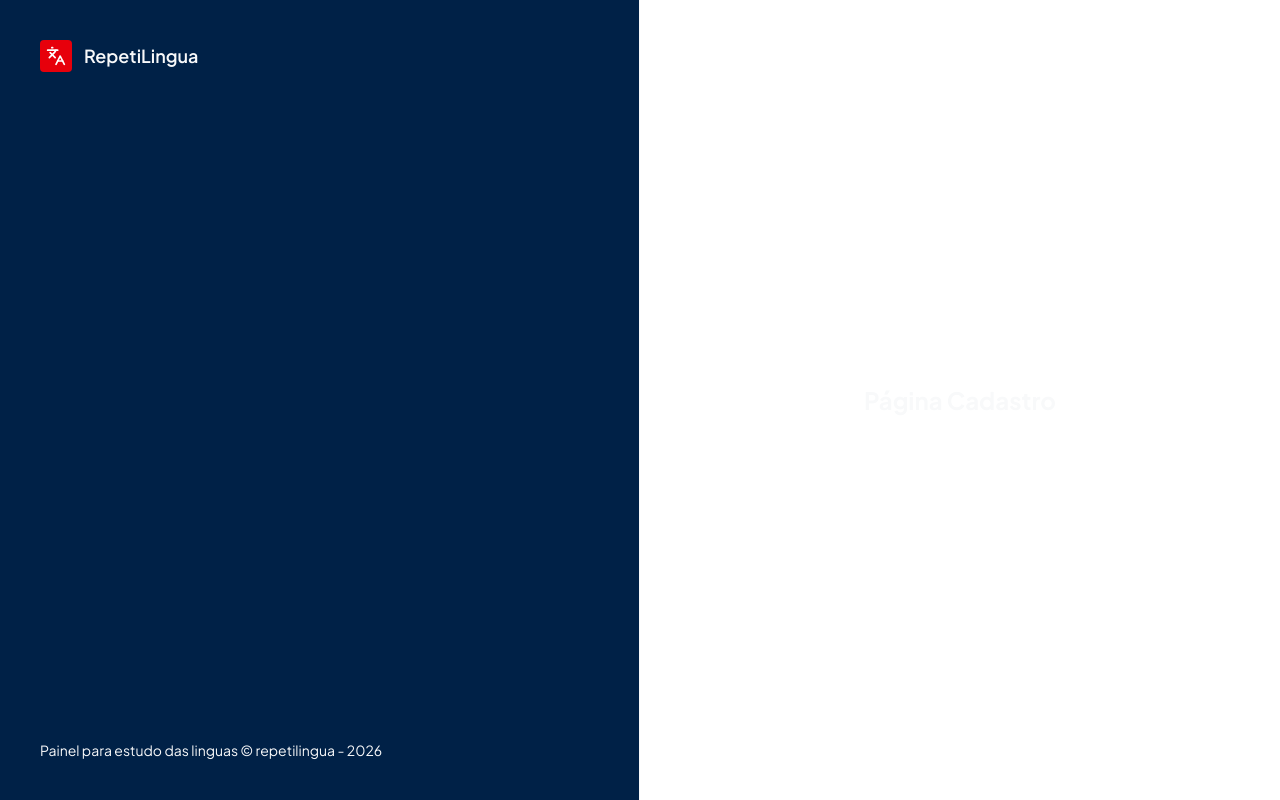
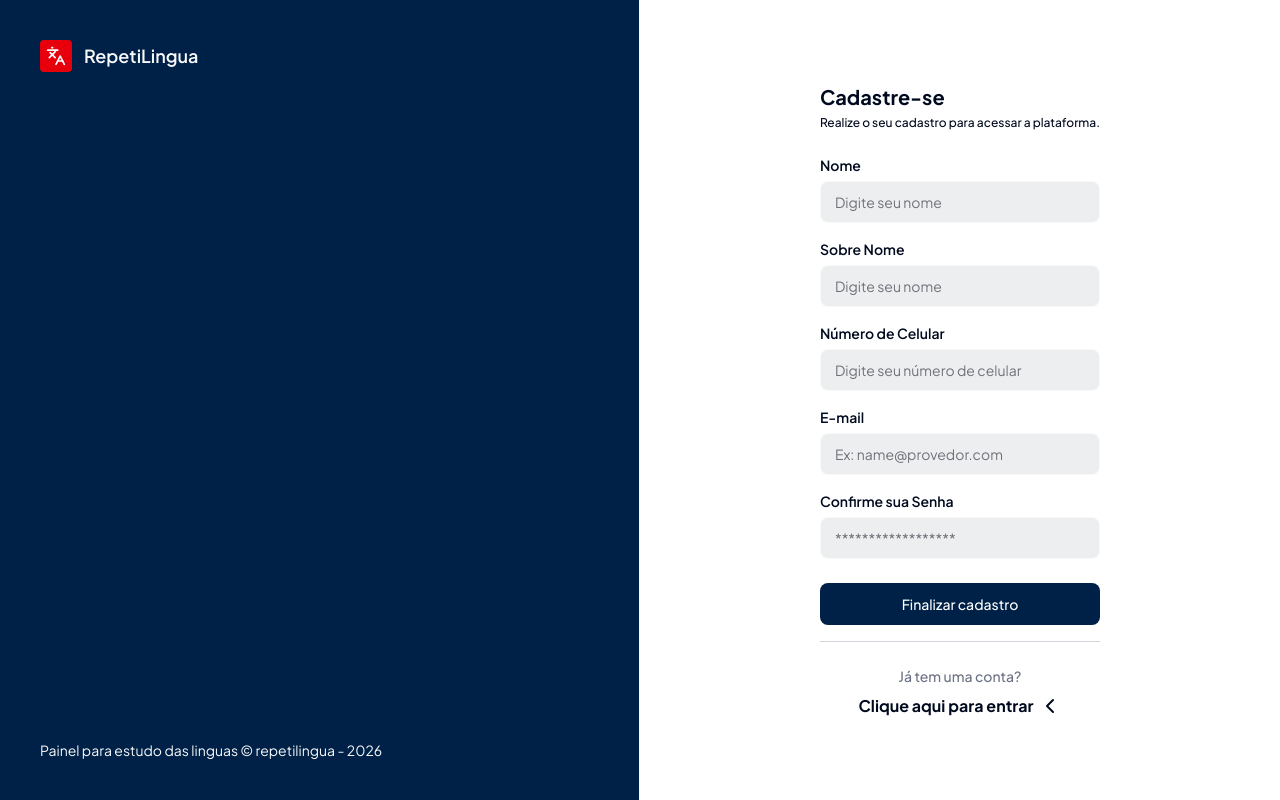
Before and after one commit to LucasPapini/repetilingua-web, a React (Vite) app: page /sign-up in a window 1280 px wide. Built offline with nearby package versions, Linux system fonts and the light colour scheme.

Commit message:
feat(repetilingua): Criado um novo componete para titulo das páginas. Dese. página de criar conta.

```diff
--- /dev/null
+++ b/src/components/Title/index.tsx
@@ -0,0 +1,6 @@
+interface TitleProps {
+  title: string
+}
+export function Title({ title }: TitleProps) {
+  return <h2 className="font-bold text-xl">{title}</h2>
+}
--- a/src/pages/auth/sing-in.tsx
+++ b/src/pages/auth/sing-in.tsx
@@ -1,12 +1,13 @@
 import { Button } from "@/components/Button";
 import { Input } from "@/components/Input";
-import { MoveRight } from "lucide-react";
+import { Title } from "@/components/Title";
+import { ChevronRight, MoveRight } from "lucide-react";
 import { Link } from "react-router-dom";
 
 export function SingIn() {
   return (
     <div className="flex flex-col gap-1 font-sans text-brand-primary-navy">
-      <h2 className="font-bold text-xl">Bem-vindo de volta</h2>
+      <Title title="Bem-vindo de volta" />
       <span className="text-xs font-medium">Por favor entre com suas crendenciais para acessar o sistema.</span>
 
       <form className="mt-5 flex flex-col gap-4">
@@ -34,7 +35,7 @@ export function SingIn() {
         <Link to="/sign-up">
           <p className="flex gap-1 justify-center items-center text-base font-bold">
             Criar Conta
-            <MoveRight />
+            <ChevronRight />
           </p>
         </Link>
       </div>
--- a/src/pages/auth/sing-up.tsx
+++ b/src/pages/auth/sing-up.tsx
@@ -1,6 +1,63 @@
+import { Button } from "@/components/Button";
+import { Input } from "@/components/Input";
+import { Title } from "@/components/Title";
+import { ChevronLeft } from "lucide-react";
+import { Link } from "react-router-dom";
+
 export function SingUp() {
-  return (<>
-    <h1 className="text-2xl font-bold p-4">Página Cadastro</h1></>
+  return (
+    <div className="flex flex-col gap-1 font-sans text-brand-primary-navy">
+      <Title title="Cadastre-se" />
+      <span className="text-xs font-medium">Realize o seu cadastro para acessar a plataforma.</span>
 
+      <form className="mt-5 flex flex-col gap-4">
+        <Input
+          type="text"
+          label="Nome"
+          placeholder="Digite seu nome"
+        />
+
+        <Input
+          type="text"
+          label="Sobre Nome"
+          placeholder="Digite seu nome"
+        />
+
+        <Input
+          type="text"
+          label="Número de Celular"
+          placeholder="Digite seu número de celular"
+        />
+
+        <Input
+          type="text"
+          label="E-mail"
+          placeholder="Ex: name@provedor.com"
+        />
+
+        <Input
+          type="password"
+          label="Confirme sua Senha"
+          placeholder="******************"
+        />
+
+
+        <Button type="submit" variant="secondary" className="mt-2">
+          Finalizar cadastro
+        </Button>
+      </form>
+
+      <hr className="mt-3 w-full border-gray-300" />
+
+      <div className="flex flex-col items-center mt-5 gap-2">
+        <p className="text-sm font-medium text-gray-500">Já tem uma conta? </p>
+        <Link to="/sign-in">
+          <p className="flex gap-1 justify-center items-center text-base font-bold">
+            Clique aqui para entrar
+            <ChevronLeft />
+          </p>
+        </Link>
+      </div>
+    </div>
   );
 }
```
